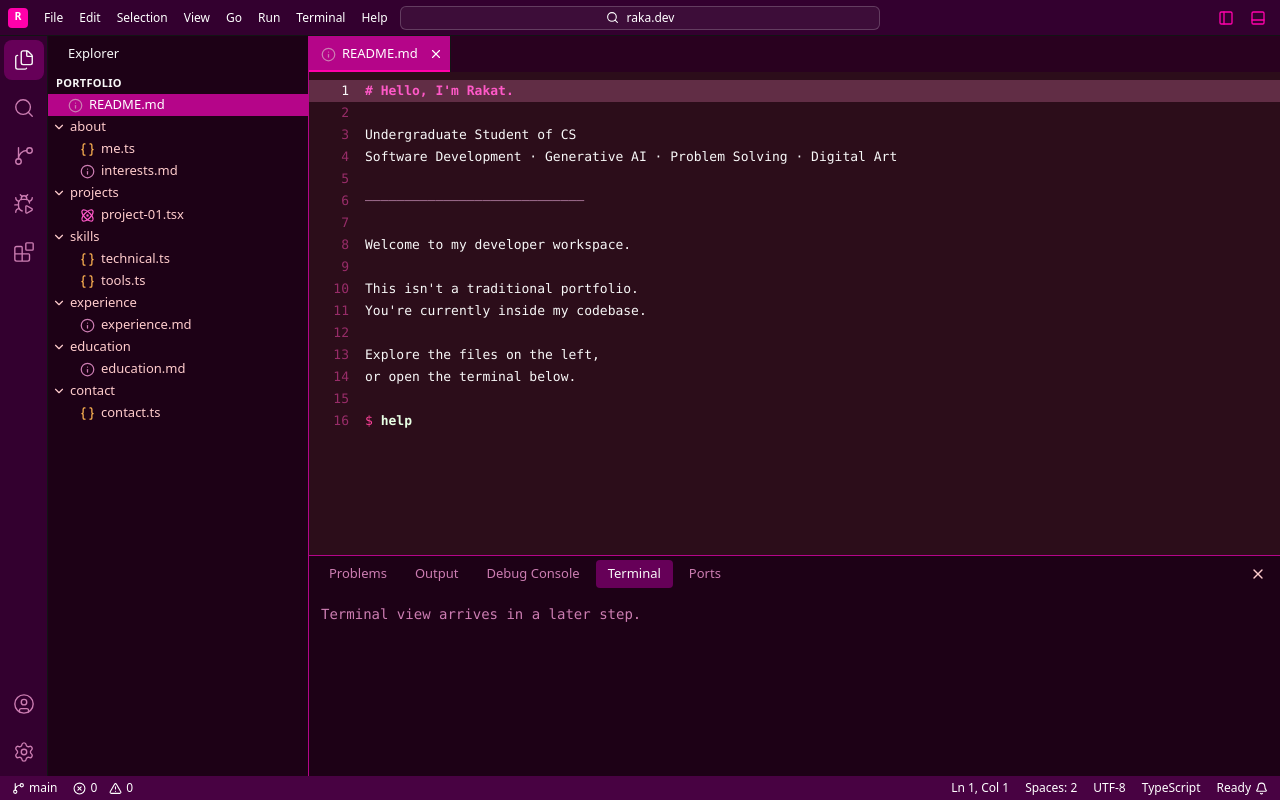
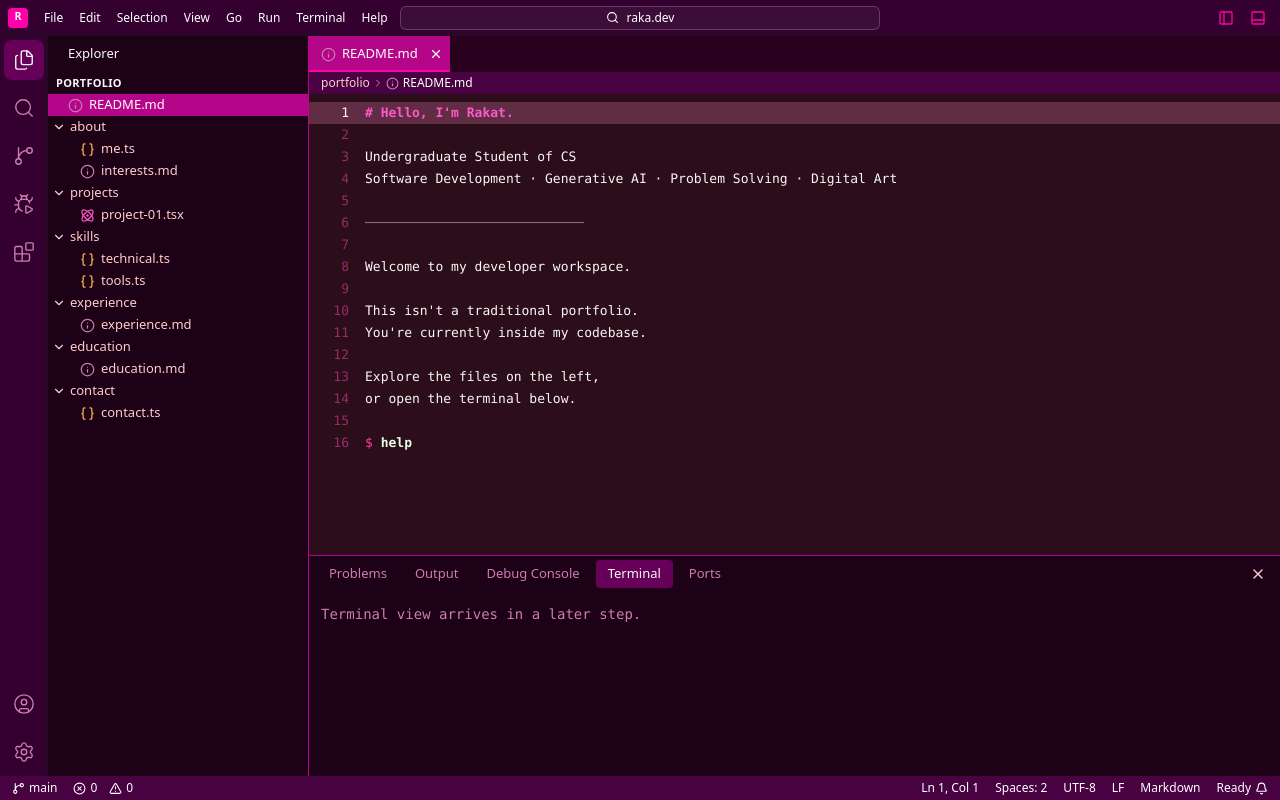
Before and after one commit to rakat2002/raka-portfolio, a React (Vite) app: page / in a window 1280 px wide. Built offline with nearby package versions, Linux system fonts and the light colour scheme.

Commit message:
feat: add tabs, syntax-highlighted editor, breadcrumbs, caret and live status bar

```diff
--- /dev/null
+++ b/src/components/IDE/Breadcrumbs.tsx
@@ -0,0 +1,37 @@
+import { ChevronRight } from 'lucide-react'
+import type { FileNode } from '../../data/portfolioFiles'
+import FileIcon from './FileIcon'
+
+interface BreadcrumbsProps {
+  file: FileNode
+}
+
+export default function Breadcrumbs({ file }: BreadcrumbsProps) {
+  const segments = ['portfolio', ...file.path.split('/')]
+
+  return (
+    <nav
+      aria-label="Breadcrumbs"
+      className="flex h-[22px] shrink-0 items-center overflow-x-auto bg-breadcrumb px-3 text-xs text-ink-dim"
+    >
+      <ol className="flex items-center whitespace-nowrap">
+        {segments.map((segment, index) => {
+          const last = index === segments.length - 1
+          return (
+            <li
+              key={`${index}-${segment}`}
+              aria-current={last ? 'page' : undefined}
+              className="flex items-center"
+            >
+              {index > 0 && (
+                <ChevronRight size={12} aria-hidden="true" className="mx-0.5 text-ink-faint" />
+              )}
+              {last && <FileIcon language={file.language} size={13} />}
+              <span className={last ? 'ml-1 text-white' : ''}>{segment}</span>
+            </li>
+          )
+        })}
+      </ol>
+    </nav>
+  )
+}
--- a/src/components/IDE/CodeView.tsx
+++ b/src/components/IDE/CodeView.tsx
@@ -1,5 +1,6 @@
-import { useMemo, useState } from 'react'
+import { useEffect, useMemo, useRef, type KeyboardEvent, type MouseEvent } from 'react'
 import type { FileNode } from '../../data/portfolioFiles'
+import type { Cursor } from '../../hooks/useCursors'
 import { highlightLine, type TokenType } from '../../lib/highlight'
 
 const TOKEN_CLASS: Record<TokenType, string> = {
@@ -15,33 +16,99 @@ const TOKEN_CLASS: Record<TokenType, string> = {
   heading: 'text-syn-function font-bold',
 }
 
+// Works out where the caret goes when an arrow key, Home or End is pressed.
+function moveCursor(key: string, { line, col }: Cursor, lines: string[]): Cursor | null {
+  const lengthOf = (n: number) => lines[n - 1].length
+
+  switch (key) {
+    case 'ArrowUp':
+      return line > 1
+        ? { line: line - 1, col: Math.min(col, lengthOf(line - 1)) }
+        : { line, col: 0 }
+    case 'ArrowDown':
+      return line < lines.length
+        ? { line: line + 1, col: Math.min(col, lengthOf(line + 1)) }
+        : { line, col: lengthOf(line) }
+    case 'ArrowLeft':
+      if (col > 0) return { line, col: col - 1 }
+      return line > 1 ? { line: line - 1, col: lengthOf(line - 1) } : { line, col }
+    case 'ArrowRight':
+      if (col < lengthOf(line)) return { line, col: col + 1 }
+      return line < lines.length ? { line: line + 1, col: 0 } : { line, col }
+    case 'Home':
+      return { line, col: 0 }
+    case 'End':
+      return { line, col: lengthOf(line) }
+    default:
+      return null
+  }
+}
+
 interface CodeViewProps {
   file: FileNode
+  cursor: Cursor
+  onCursorChange: (cursor: Cursor) => void
 }
 
-export default function CodeView({ file }: CodeViewProps) {
-  const [currentLine, setCurrentLine] = useState(1)
+export default function CodeView({ file, cursor, onCursorChange }: CodeViewProps) {
+  const containerRef = useRef<HTMLDivElement>(null)
+  const probeRef = useRef<HTMLSpanElement>(null)
 
+  const sourceLines = useMemo(() => file.content.split('\n'), [file])
   const lines = useMemo(
-    () => file.content.split('\n').map((line) => highlightLine(line, file.language)),
-    [file],
+    () => sourceLines.map((text) => highlightLine(text, file.language)),
+    [sourceLines, file.language],
   )
+
+  // Keep the caret inside the file even if the content changed underneath it.
+  const line = Math.min(cursor.line, sourceLines.length)
+  const col = Math.min(cursor.col, sourceLines[line - 1].length)
+
+  // Scroll so the caret's line is always visible.
+  useEffect(() => {
+    containerRef.current
+      ?.querySelector(`[data-line="${line}"]`)
+      ?.scrollIntoView({ block: 'nearest' })
+  }, [line])
+
+  const handleRowClick = (event: MouseEvent<HTMLDivElement>, index: number) => {
+    const charWidth = probeRef.current?.getBoundingClientRect().width || 8
+    const codeLeft = event.currentTarget.querySelector('code')?.getBoundingClientRect().left ?? 0
+    const clicked = Math.round((event.clientX - codeLeft) / charWidth)
+    const newCol = Math.max(0, Math.min(clicked, sourceLines[index].length))
+    onCursorChange({ line: index + 1, col: newCol })
+    containerRef.current?.focus()
+  }
+
+  const handleKeyDown = (event: KeyboardEvent<HTMLDivElement>) => {
+    if (event.ctrlKey || event.metaKey || event.altKey) return
+    const next = moveCursor(event.key, { line, col }, sourceLines)
+    if (!next) return
+    event.preventDefault()
+    onCursorChange(next)
+  }
 
   return (
     <div
+      ref={containerRef}
       role="region"
-      aria-label={`${file.name} contents`}
+      aria-label={`${file.name} (read-only)`}
       tabIndex={0}
-      className="min-h-0 flex-1 overflow-auto bg-editor py-2 font-mono text-[13px] leading-[22px]"
+      onKeyDown={handleKeyDown}
+      className="min-h-0 flex-1 overflow-auto bg-editor py-2 font-mono text-[13px] leading-[22px] focus-visible:outline-offset-[-2px]"
     >
+      {/* Invisible one-character-wide box: measures how wide a character is. */}
+      <span ref={probeRef} aria-hidden="true" className="invisible absolute left-0 top-0 w-[1ch]" />
+
       <div className="w-max min-w-full">
         {lines.map((tokens, index) => {
           const number = index + 1
-          const current = number === currentLine
+          const current = number === line
           return (
             <div
               key={number}
-              onClick={() => setCurrentLine(number)}
+              data-line={number}
+              onClick={(event) => handleRowClick(event, index)}
               className={`flex ${current ? 'bg-current-line' : ''}`}
             >
               <span
@@ -52,12 +119,19 @@ export default function CodeView({ file }: CodeViewProps) {
               >
                 {number}
               </span>
-              <code className="whitespace-pre pr-8">
+              <code className="relative whitespace-pre pr-8">
                 {tokens.map((token, tokenIndex) => (
                   <span key={tokenIndex} className={TOKEN_CLASS[token.type]}>
                     {token.text}
                   </span>
                 ))}
+                {current && (
+                  <span
+                    aria-hidden="true"
+                    className="caret-blink absolute bottom-0.5 top-0.5 w-0.5 bg-caret"
+                    style={{ left: `${col}ch` }}
+                  />
+                )}
               </code>
             </div>
           )
--- a/src/components/IDE/EditorArea.tsx
+++ b/src/components/IDE/EditorArea.tsx
@@ -1,5 +1,7 @@
 import { filesByPath } from '../../data/portfolioFiles'
+import type { Cursor } from '../../hooks/useCursors'
 import type { EditorTab } from '../../hooks/useEditorTabs'
+import Breadcrumbs from './Breadcrumbs'
 import CodeView from './CodeView'
 import EditorTabs from './EditorTabs'
 
@@ -33,17 +35,21 @@ function EmptyEditor() {
 interface EditorAreaProps {
   tabs: EditorTab[]
   activePath: string | null
+  cursor: Cursor
   onSelectTab: (path: string) => void
   onCloseTab: (path: string) => void
   onPinTab: (path: string) => void
+  onCursorChange: (cursor: Cursor) => void
 }
 
 export default function EditorArea({
   tabs,
   activePath,
+  cursor,
   onSelectTab,
   onCloseTab,
   onPinTab,
+  onCursorChange,
 }: EditorAreaProps) {
   const file = activePath ? filesByPath.get(activePath) : undefined
 
@@ -58,7 +64,19 @@ export default function EditorArea({
           onPin={onPinTab}
         />
       )}
-      {file ? <CodeView key={file.path} file={file} /> : <EmptyEditor />}
+      {file ? (
+        <>
+          <Breadcrumbs file={file} />
+          <CodeView
+            key={file.path}
+            file={file}
+            cursor={cursor}
+            onCursorChange={onCursorChange}
+          />
+        </>
+      ) : (
+        <EmptyEditor />
+      )}
     </main>
   )
 }
--- a/src/components/IDE/StatusBar.tsx
+++ b/src/components/IDE/StatusBar.tsx
@@ -1,6 +1,13 @@
 import { Bell, CircleX, GitBranch, TriangleAlert } from 'lucide-react'
+import { LANGUAGE_LABELS, type FileNode } from '../../data/portfolioFiles'
+import type { Cursor } from '../../hooks/useCursors'
 
-export default function StatusBar() {
+interface StatusBarProps {
+  file: FileNode | null
+  cursor: Cursor
+}
+
+export default function StatusBar({ file, cursor }: StatusBarProps) {
   return (
     <footer className="flex h-6 shrink-0 items-center justify-between bg-statusbar px-3 text-xs text-statusbar-ink">
       <div className="flex items-center gap-4">
@@ -14,10 +21,17 @@ export default function StatusBar() {
         </span>
       </div>
       <div className="flex items-center gap-4">
-        <span className="hidden sm:inline">Ln 1, Col 1</span>
-        <span className="hidden sm:inline">Spaces: 2</span>
-        <span className="hidden md:inline">UTF-8</span>
-        <span className="hidden md:inline">TypeScript</span>
+        {file && (
+          <>
+            <span className="hidden sm:inline">
+              Ln {cursor.line}, Col {cursor.col + 1}
+            </span>
+            <span className="hidden sm:inline">Spaces: 2</span>
+            <span className="hidden md:inline">UTF-8</span>
+            <span className="hidden md:inline">LF</span>
+            <span className="hidden md:inline">{LANGUAGE_LABELS[file.language]}</span>
+          </>
+        )}
         <span className="flex items-center gap-1">
           Ready <Bell size={13} aria-hidden="true" />
         </span>
--- /dev/null
+++ b/src/hooks/useCursors.ts
@@ -0,0 +1,21 @@
+import { useState } from 'react'
+
+export interface Cursor {
+  line: number // 1-based, like the numbers in the gutter
+  col: number // 0-based: 0 means "before the first character"
+}
+
+export const START: Cursor = { line: 1, col: 0 }
+
+export function useCursors(activePath: string | null) {
+  const [cursors, setCursors] = useState<Record<string, Cursor>>({})
+
+  const cursor = (activePath ? cursors[activePath] : undefined) ?? START
+
+  const setCursor = (next: Cursor) => {
+    if (!activePath) return
+    setCursors((current) => ({ ...current, [activePath]: next }))
+  }
+
+  return { cursor, setCursor }
+}
--- a/src/index.css
+++ b/src/index.css
@@ -134,3 +134,11 @@
     scroll-behavior: auto !important;
   }
 }
+@keyframes caret-blink {
+  0%, 49% { opacity: 1; }
+  50%, 100% { opacity: 0; }
+}
+
+.caret-blink {
+  animation: caret-blink 1.1s steps(1, end) infinite;
+}
--- a/src/pages/Workspace.tsx
+++ b/src/pages/Workspace.tsx
@@ -7,7 +7,8 @@ import Sash from '../components/IDE/Sash'
 import SideBar from '../components/IDE/SideBar'
 import StatusBar from '../components/IDE/StatusBar'
 import WindowChrome from '../components/IDE/WindowChrome'
-import { README_PATH } from '../data/portfolioFiles'
+import { README_PATH, filesByPath } from '../data/portfolioFiles'
+import { useCursors } from '../hooks/useCursors'
 import { useEditorTabs } from '../hooks/useEditorTabs'
 import { useKeybindings } from '../hooks/useKeybindings'
 import { useResizable } from '../hooks/useResizable'
@@ -17,6 +18,9 @@ export default function Workspace() {
   const [sidebarOpen, setSidebarOpen] = useState(true)
   const [panelOpen, setPanelOpen] = useState(true)
   const { tabs, activePath, openFile, closeTab, activateTab, pinTab } = useEditorTabs(README_PATH)
+  const { cursor, setCursor } = useCursors(activePath)
+
+  const activeFile = activePath ? (filesByPath.get(activePath) ?? null) : null
 
   const sidebar = useResizable({ initial: 260, min: 180, max: 480, axis: 'x' })
   const panel = useResizable({ initial: 220, min: 100, max: 500, axis: 'y', invert: true })
@@ -64,9 +68,11 @@ export default function Workspace() {
           <EditorArea
             tabs={tabs}
             activePath={activePath}
+            cursor={cursor}
             onSelectTab={activateTab}
             onCloseTab={closeTab}
             onPinTab={pinTab}
+            onCursorChange={setCursor}
           />
           {panelOpen && (
             <>
@@ -77,7 +83,7 @@ export default function Workspace() {
         </div>
       </div>
 
-      <StatusBar />
+      <StatusBar file={activeFile} cursor={cursor} />
     </div>
   )
 }
```
